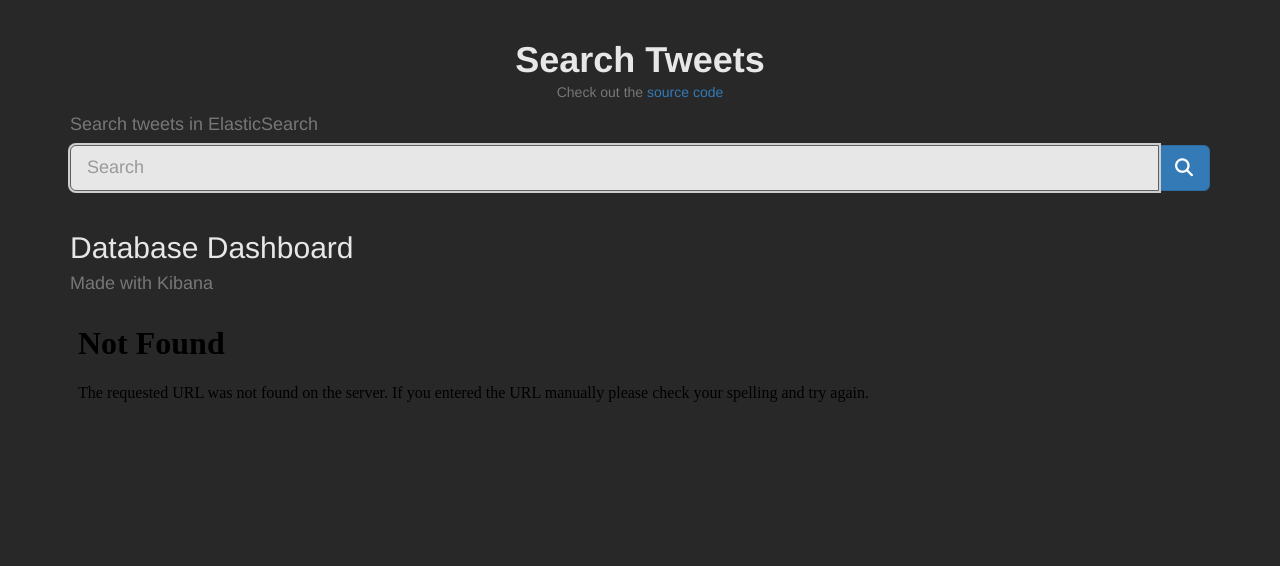
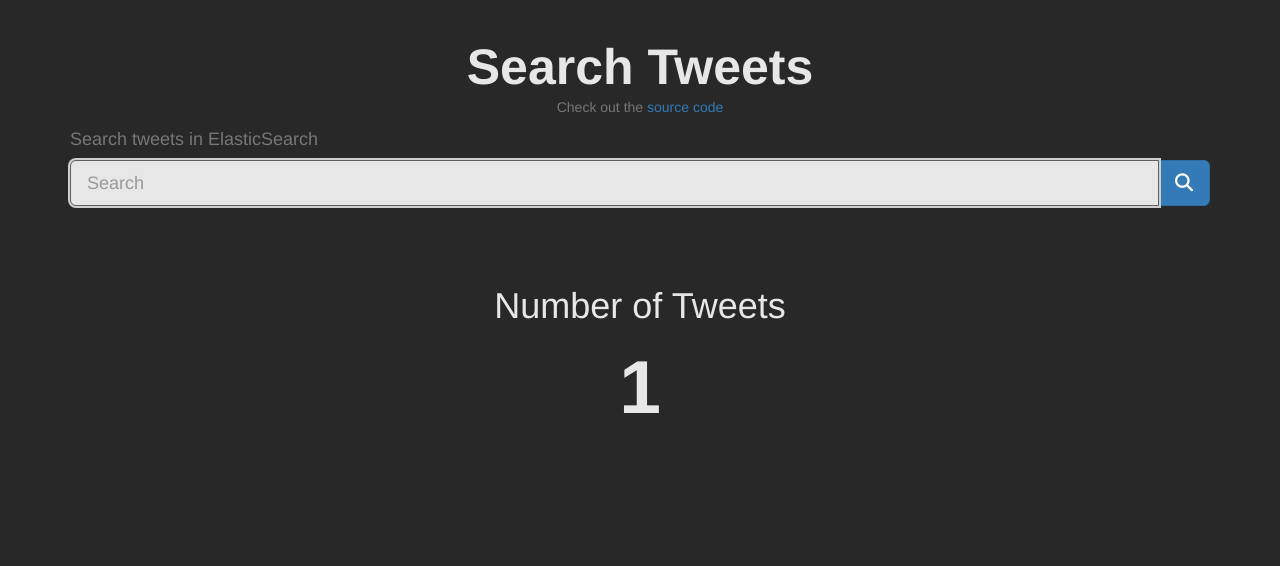
Before and after one commit to tngaspar/twitter-stream-mongo, a Flask app: template flask_search/templates/index.html in a window 1280 px wide. Shown: the top 566 px of the page. After the commit the page ends 413 px from the top, so only its background shows below. Run offline with Flask 2, Linux system fonts and the light colour scheme; the template is opened without the code that fills it: most values are stand-ins (such as "Sample title", 1, 10 or a date in 2020); some libraries are stand-ins or nearby versions.

Commit message:
removed kibana dashboard from index

```diff
--- a/flask_search/app.py
+++ b/flask_search/app.py
@@ -7,7 +7,12 @@
 
 @app.route('/')
 def index():
-    return render_template('index.html')
+    response = esearch.cat.count(
+        index="tweetdb",
+        params={"format":"json"}
+    )
+
+    return render_template('index.html', response=response[0])
 
 @app.route('/search', methods=['GET', 'POST'])
 def search():
--- a/flask_search/templates/index.html
+++ b/flask_search/templates/index.html
@@ -20,7 +20,7 @@
 
         <h1 style="text-align:center; margin-top: 40px; margin-bottom: 0px; ">
             <strong>
-                <a href="/" style="text-decoration:None; color:rgb(231, 231, 231);">Search Tweets</a>
+                <a href="/" style="text-decoration:None; color:rgb(231, 231, 231); font-size: 50px;">Search Tweets</a>
             </strong>
         </h1>
         <h5 class="text-muted" style="text-align:center; margin-top: 5px; margin-bottom: 15px; ">Check out the <a href="https://github.com/tngaspar/twitter-stream-mongo" target="_blank">source code</a></h5>
@@ -37,12 +37,20 @@
             </div>
         </form>
 
-        <h2>Database Dashboard</h2>
+        &nbsp;
+        <h1 style="text-align: center;">Number of Tweets</h1>
+        <h1 style="text-align: center; font-size: 75px;"><strong>{{response['count']}}</strong></h1>
+
+        <!--<h2>Database Dashboard</h2>
         <h4 class="text-muted">Made with Kibana</h4>
+
+        <p>{{response}}</p>
+
+
         <iframe height="520" width="100%" src="http://localhost:5601/app/dashboards#/view/4c75d5d0-00a8-11ed-8e58-77506b69de12?embed=true&_g=(filters%3A!()%2CrefreshInterval%3A(pause%3A!f%2Cvalue%3A30000)%2Ctime%3A(from%3Anow-7d%2Cto%3Anow))&show-time-filter=true"></iframe>
         <div class="text-center text-muted" style="margin-top:20px">
             <p>&copy; Tiago Gaspar</p>
-        </div>
+        </div>-->
 
     </div>
 
--- a/flask_search/templates/search.html
+++ b/flask_search/templates/search.html
@@ -22,7 +22,7 @@
 
         <h1 style="text-align:center; margin-top: 40px; margin-bottom: 0px; ">
             <strong>
-                <a href="/" style="text-decoration:None; color:rgb(231, 231, 231);">Search Tweets</a>
+                <a href="/" style="text-decoration:None; color:rgb(231, 231, 231); font-size: 50px;">Search Tweets</a>
             </strong>
         </h1>
         <h5 class="text-muted" style="text-align:center; margin-top: 5px; margin-bottom: 15px; ">Check out the <a href="https://github.com/tngaspar/twitter-stream-mongo" target="_blank">source code</a></h5>
```
